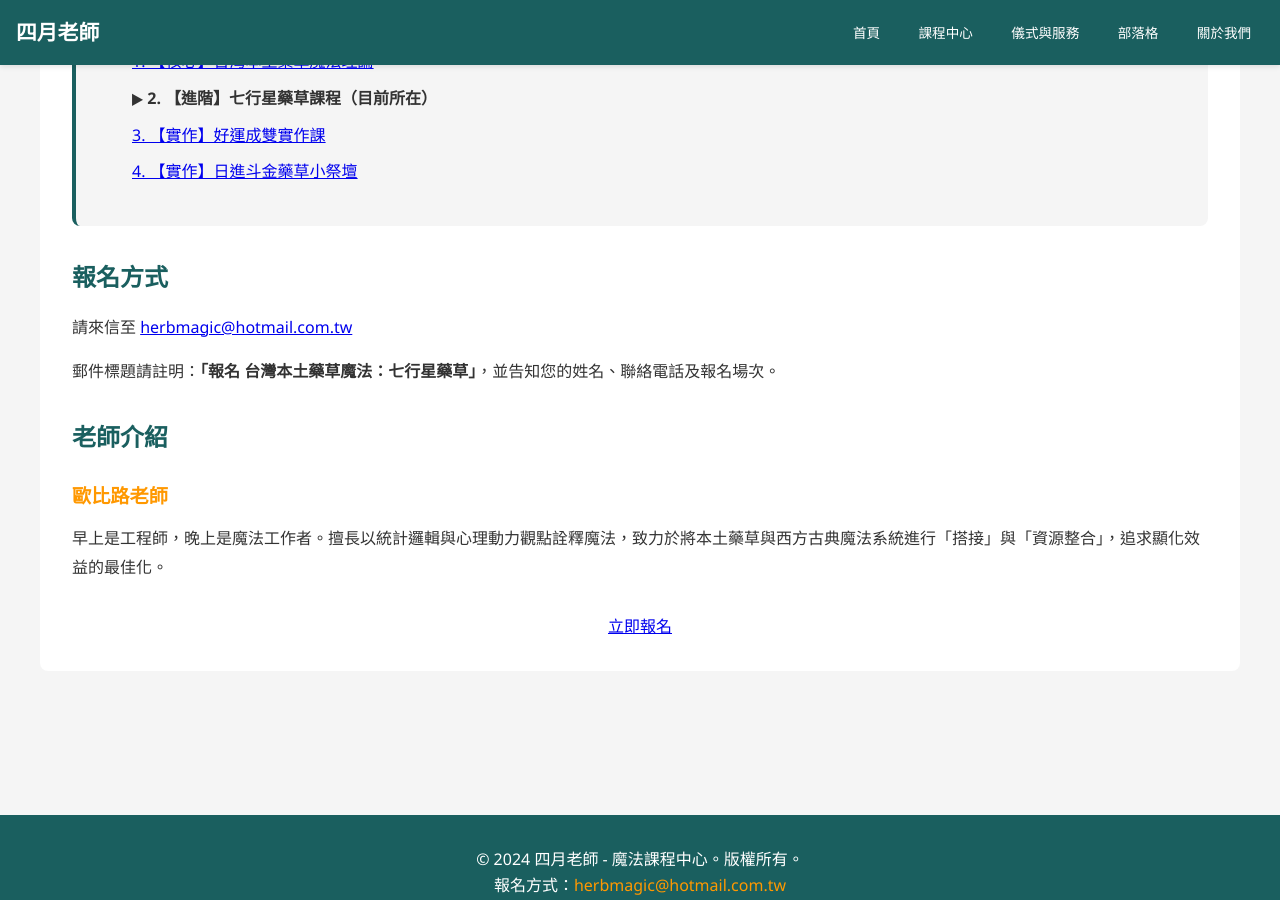
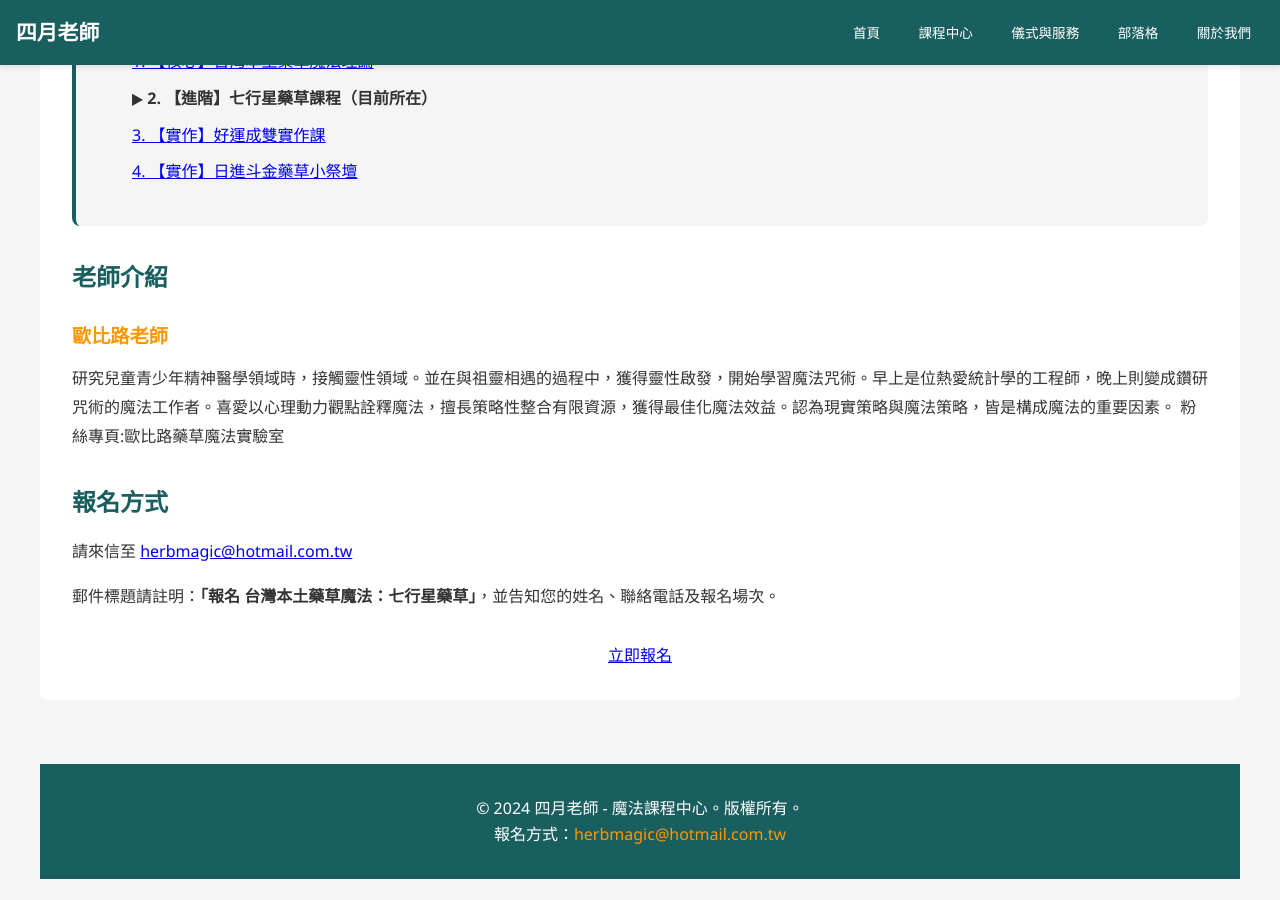
Before and after one commit to light4uliuphone-lang/hoodoo, a Jekyll site: the page built from courses/course-local-02.html, in a window 1280 px wide and 900 px high, scrolled down 1659 px. Built offline with Jekyll 4.4.1, drawn with Linux system fonts in a browser that asks for light colours.

Commit message:
Update course-local-02.html

```diff
--- a/courses/course-local-02.html
+++ b/courses/course-local-02.html
@@ -64,6 +64,11 @@
                 <li><a href="/courses/course-local-04/">4. 【實作】日進斗金藥草小祭壇</a></li>
             </ul>
         </div>
+<h2>老師介紹</h2>
+        <div class="teacher-info">
+            <h3>歐比路老師</h3>
+            <p>研究兒童青少年精神醫學領域時，接觸靈性領域。並在與祖靈相遇的過程中，獲得靈性啟發，開始學習魔法咒術。早上是位熱愛統計學的工程師，晚上則變成鑽研咒術的魔法工作者。喜愛以心理動力觀點詮釋魔法，擅長策略性整合有限資源，獲得最佳化魔法效益。認為現實策略與魔法策略，皆是構成魔法的重要因素。
+粉絲專頁:歐比路藥草魔法實驗室</p>
 
         <h2>報名方式</h2>
         <div class="registration-info">
@@ -71,11 +76,7 @@
             <p>郵件標題請註明：<strong>「報名 {{ page.title | split: ' - ' | first }}」</strong>，並告知您的姓名、聯絡電話及報名場次。</p>
         </div>
 
-        <h2>老師介紹</h2>
-        <div class="teacher-info">
-            <h3>歐比路老師</h3>
-            <p>早上是工程師，晚上是魔法工作者。擅長以統計邏輯與心理動力觀點詮釋魔法，致力於將本土藥草與西方古典魔法系統進行「搭接」與「資源整合」，追求顯化效益的最佳化。</p>
-        </div>
+
 
         <div style="text-align: center; margin-top: 2rem;">
             <a href="mailto:{{ site.email | default: 'herbmagic@hotmail.com.tw' }}?subject=報名-七行星藥草課程" class="btn-primary">立即報名</a>
```
